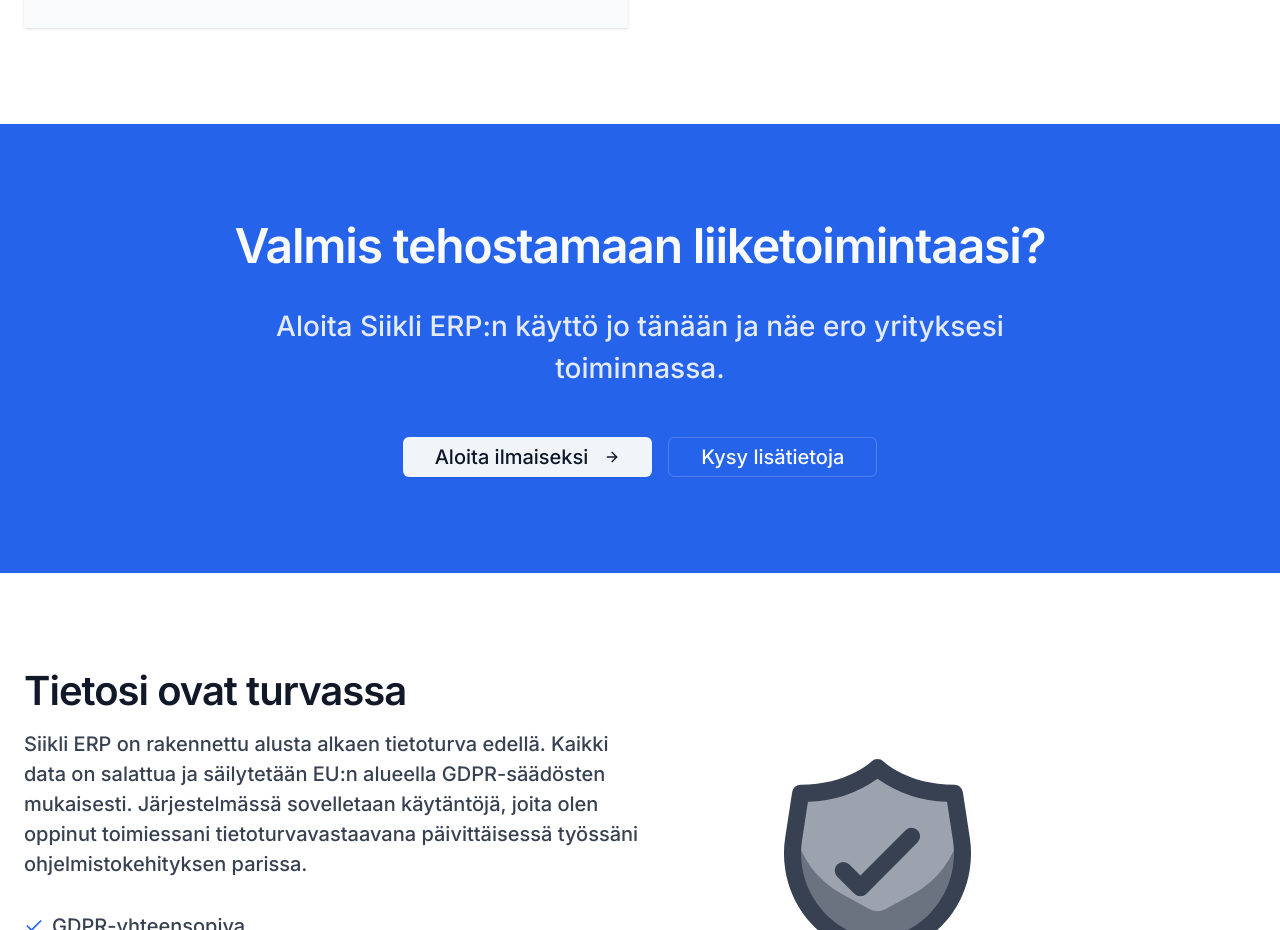
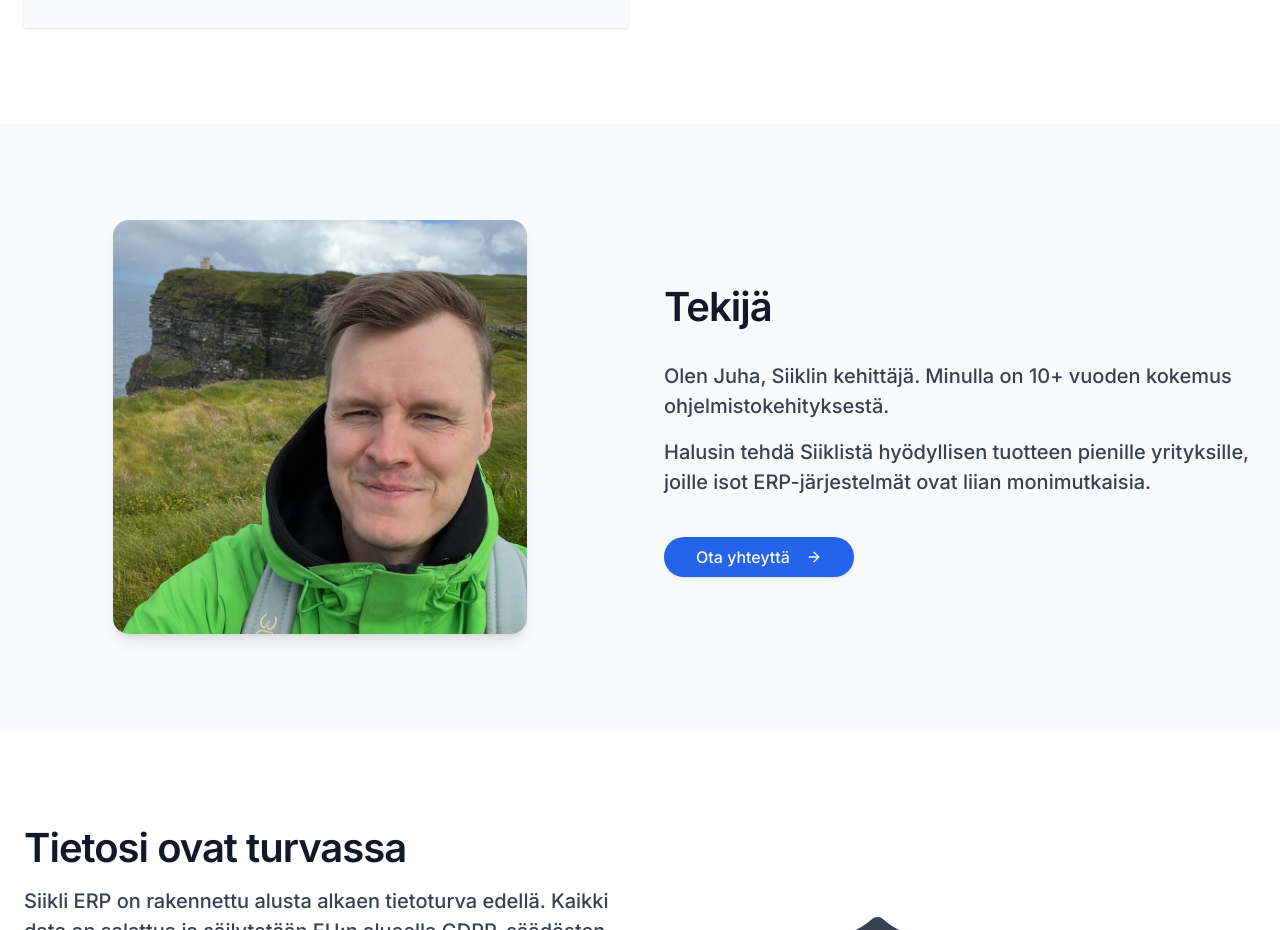
Before and after one commit to juhawilppu/siikli-landing, a React (Vite) app: page / in a window 1280 px wide. Shown: the part 3424-4354 px from the top of the page. Built offline with nearby package versions, Linux system fonts and the light colour scheme.

Commit message:
feat: replace cta with "about the creator" section

```diff
--- a/src/landing/pages/Landing.tsx
+++ b/src/landing/pages/Landing.tsx
@@ -1,7 +1,6 @@
 import { ArrowRight, BarChart3, Box, Check, FileText, Package, Truck, Users } from 'lucide-react'
 
 import { useEffect, useRef } from 'react'
-import { NavLink } from 'react-router-dom'
 import { Button } from '@/components/ui/button'
 import { Card, CardContent, CardDescription, CardFooter, CardHeader, CardTitle } from '@/components/ui/card'
 import { Star } from '@/custom-icons'
@@ -398,36 +397,45 @@
         </div>
       </section>
 
-      {/* CTA */}
-      <section className="w-full py-12 md:py-24 bg-primary text-primary-foreground">
+      {/* About the creator */}
+      <section className="w-full py-12 md:py-24 bg-gray-50">
         <div className="container px-4 md:px-6">
-          <div className="flex flex-col items-center text-center gap-4 md:gap-8">
-            <h2 className="text-4xl md:text-5xl font-bold tracking-tight leading-[1.1]">{t('landing.cta.title')}</h2>
-            <p className="text-lg md:text-2xl text-primary-foreground/90 max-w-[800px]">
-              {t('landing.cta.description')}
-            </p>
-            <div className="flex flex-col sm:flex-row gap-4 mt-4">
-              <a href="https://app.siikli.fi">
-                <Button size="lg" variant="secondary" className="text-lg">
-                  {t('landing.cta.startForFree')}
-                  {' '}
-                  <ArrowRight className="ml-2 h-5 w-5" />
+          <div className="flex flex-col md:flex-row items-center gap-12">
+            <div className="md:w-1/2">
+              <div className="w-[70%] mx-auto">
+                <img
+                  src="/juha_personal1.jpg"
+                  alt="Juha Wilppu"
+                  className="w-full aspect-square object-cover rounded-2xl shadow-lg hover:scale-[1.02] transition-transform duration-300"
+                />
+              </div>
+            </div>
+            <div className="md:w-1/2 flex flex-col gap-6">
+              <h2 className="text-3xl md:text-4xl font-bold tracking-tight text-gray-900">
+                {t('landing.aboutTheCreator.title')}
+              </h2>
+              <div className="space-y-4 text-lg text-muted-foreground">
+                <p>
+                  {t('landing.aboutTheCreator.description1')}
+                </p>
+                <p>
+                  {t('landing.aboutTheCreator.description2')}
+                </p>
+              </div>
+              <div className="flex gap-4 mt-4">
+                <Button size="lg" className="rounded-full" asChild>
+                  <a href="mailto:juha.wilppu@siikli.fi">
+                    Ota yhteyttä
+                    <ArrowRight className="ml-2 h-5 w-5" />
+                  </a>
                 </Button>
-              </a>
-              <Button
-                size="lg"
-                variant="outline"
-                className="bg-transparent border-primary-foreground/20 text-primary-foreground hover:bg-primary-foreground/10 text-lg"
-                asChild
-              >
-                <NavLink to="/yhteystiedot">{t('landing.cta.askForMore')}</NavLink>
-              </Button>
+              </div>
             </div>
           </div>
         </div>
       </section>
 
-      {/* Turvallisuus */}
+      {/* Security */}
       <section className="w-full py-12 md:py-24 bg-white">
         <div className="container px-4 md:px-6">
           <div className="flex flex-col md:flex-row items-center gap-8">
--- a/src/lib/translations.ts
+++ b/src/lib/translations.ts
@@ -65,10 +65,9 @@
     'landing.pricing.premium.feature4': 'Rajoittamaton tilausten määrä',
     'landing.pricing.premium.ctaButton': 'Aloita',
     'landing.pricing.vat': 'Hinnat ALV 0 %. Palvelu on tarkoitettu yrityskäyttöön.',
-    'landing.cta.title': 'Valmis tehostamaan liiketoimintaasi?',
-    'landing.cta.description': 'Aloita Siikli ERP:n käyttö jo tänään ja näe ero yrityksesi toiminnassa.',
-    'landing.cta.startForFree': 'Aloita ilmaiseksi',
-    'landing.cta.askForMore': 'Kysy lisätietoja',
+    'landing.aboutTheCreator.title': 'Tekijä',
+    'landing.aboutTheCreator.description1': 'Olen Juha, Siiklin kehittäjä. Minulla on 10+ vuoden kokemus ohjelmistokehityksestä.',
+    'landing.aboutTheCreator.description2': 'Halusin tehdä Siiklistä hyödyllisen tuotteen pienille yrityksille, joille isot ERP-järjestelmät ovat liian monimutkaisia.',
     'landing.security.title': 'Tietosi ovat turvassa',
     'landing.security.description': 'Siikli ERP on rakennettu alusta alkaen tietoturva edellä. Kaikki data on salattua ja säilytetään EU:n alueella GDPR-säädösten mukaisesti. Järjestelmässä sovelletaan käytäntöjä, joita olen oppinut toimiessani tietoturvavastaavana päivittäisessä työssäni ohjelmistokehityksen parissa.',
     'landing.security.feature1': 'GDPR-yhteensopiva',
@@ -248,10 +247,9 @@
     'landing.pricing.premium.feature6': 'All features',
     'landing.pricing.premium.ctaButton': 'Get started',
     'landing.pricing.vat': 'Prices are VAT 0 %. The service is intended for business use.',
-    'landing.cta.title': 'Ready to streamline your business operations?',
-    'landing.cta.description': 'Start using Siikli ERP today and see the difference in your business.',
-    'landing.cta.startForFree': 'Start for free',
-    'landing.cta.askForMore': 'Ask for more',
+    'landing.aboutTheCreator.title': 'About the developer',
+    'landing.aboutTheCreator.description1': 'I am Juha, the developer of Siikli. I have 10+ years of experience in software development.',
+    'landing.aboutTheCreator.description2': 'I wanted to make Siikli a useful product for small businesses that find large ERP systems too complex.',
     'landing.security.title': 'Your data is safe',
     'landing.security.description': 'Siikli ERP is built from the ground up with security in mind. All data is encrypted and stored in the EU according to GDPR regulations. The system adheres to practices I have learned from my work as a data protection officer in daily work.',
     'landing.security.feature1': 'GDPR-compliant',
```
